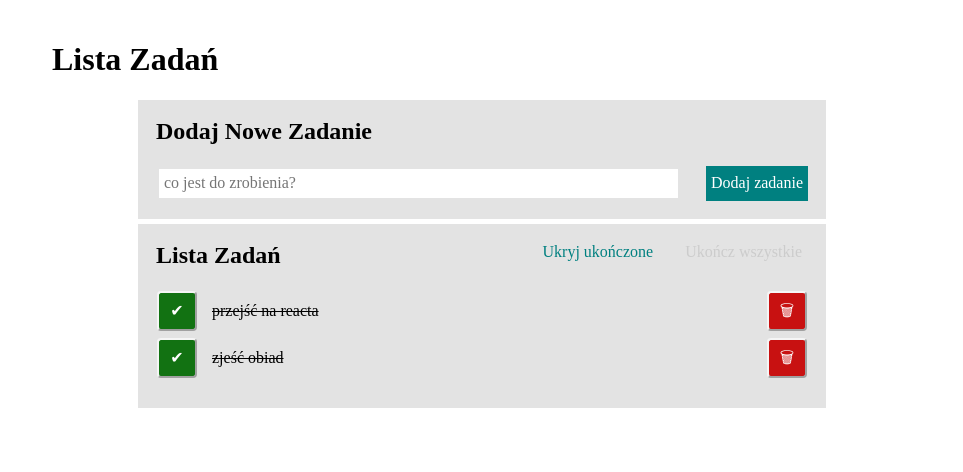
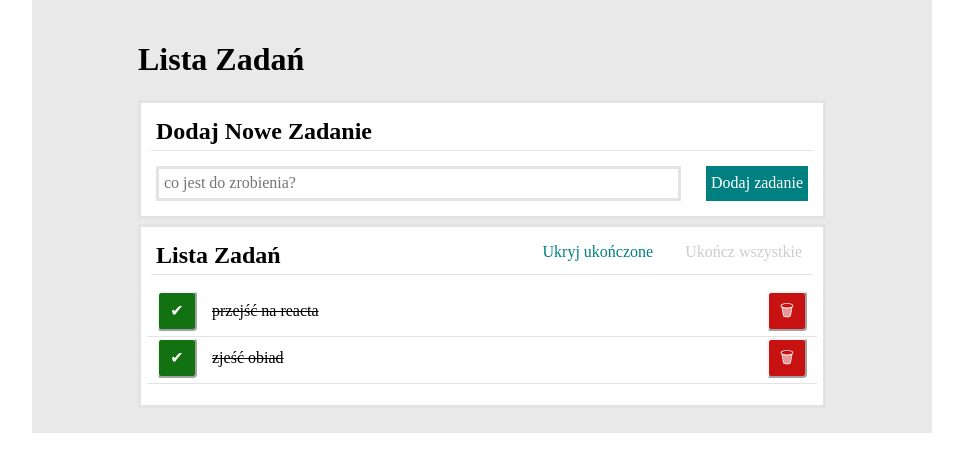
Before and after one commit to DawidGaski/tasks-list-react, a React (Create React App) app: page / in a window 1280 px wide. Shown: the top 472 px of the page, without its empty margins (158-1121 px from the left). Built offline with nearby package versions, Linux system fonts and the light colour scheme.

Commit message:
new css added

```diff
--- a/src/Container/style.css
+++ b/src/Container/style.css
@@ -1,4 +1,5 @@
 .container {
+    background-color: rgb(233, 233, 233);
     max-width: 900px;
     padding: 20px;
     margin: 0 auto;
--- a/src/Header/index.js
+++ b/src/Header/index.js
@@ -1,7 +1,7 @@
 import "./style.css"
 
 const Header = ({ title }) => (
-    <header>
+    <header className="header">
         <h1>
             {title}
         </h1>
--- a/src/Header/style.css
+++ b/src/Header/style.css
@@ -1,3 +1,3 @@
-.bodyHeader {
+.header {
     margin: 5px 10%
 }
--- a/src/Section/style.css
+++ b/src/Section/style.css
@@ -1,5 +1,5 @@
 .section {
-    background-color: hsl(0, 0%, 89%);
+    background-color: hsl(0, 0%, 100%);
     border: solid;
     border-color: hsl(0, 1%, 89%);
     padding: 5px;
```
